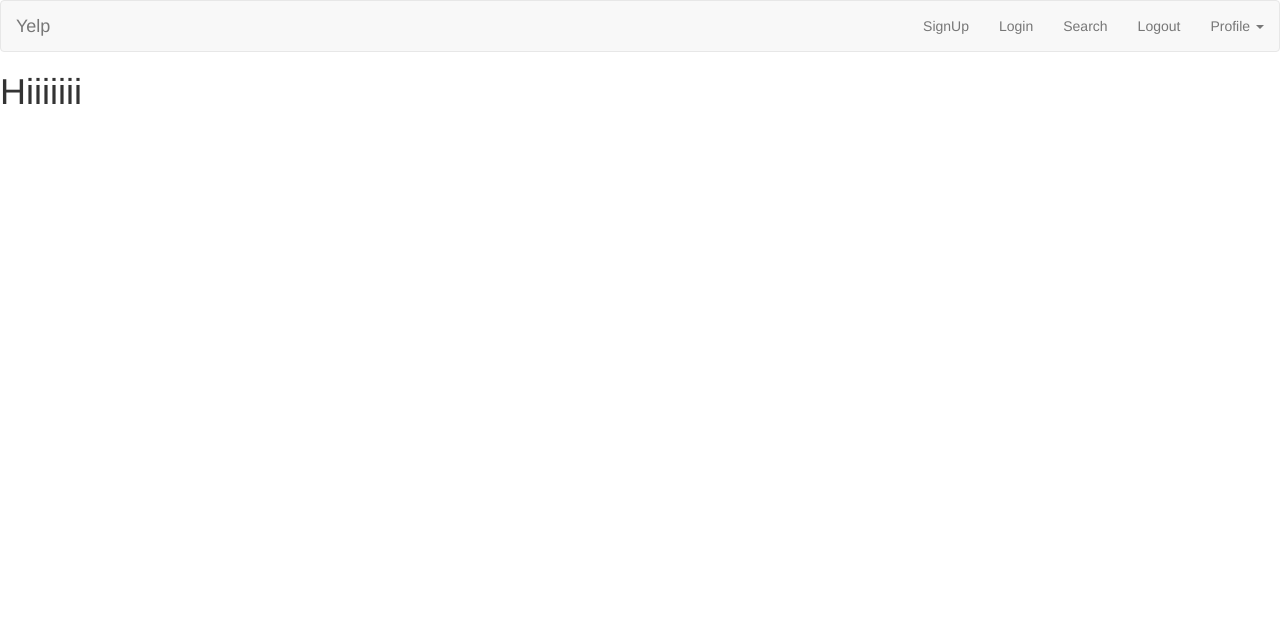
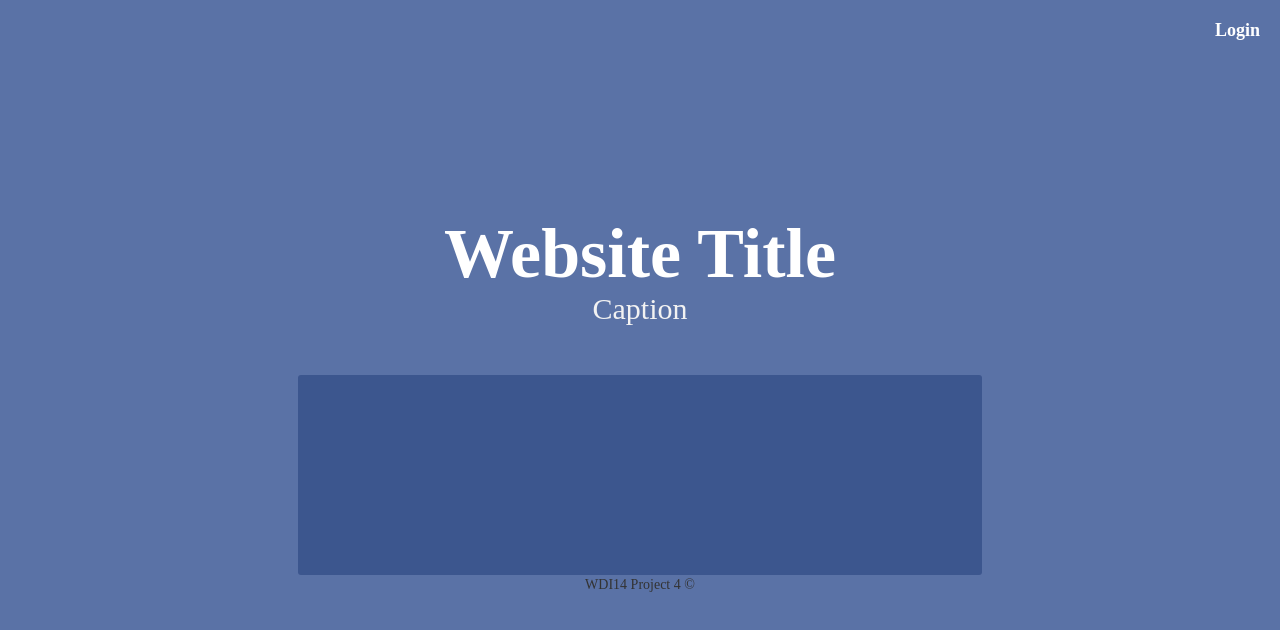
Before and after one commit to marcusps11/flicks, a website: page public/index.html in a window 1280 px wide. Drawn offline with Linux system fonts and the light colour scheme.

Commit message:
added some styling

```diff
--- a/public/index.html
+++ b/public/index.html
@@ -24,6 +24,7 @@
   <script src="js/services/onfinish.js"></script>
 
   <link rel="stylesheet" type="text/css" href="./bower_components/bootstrap/dist/css/bootstrap.min.css">
+  <link rel="stylesheet" href="./public/css/style.css">
 </head>
 <body>
   <div ng-include="'../public/templates/shared/header.html'" ></div>
--- /dev/null
+++ b/public/public/css/style.css
@@ -0,0 +1,79 @@
+* {
+  margin: 0 auto;
+  padding: 0;
+  font-family: 'Avenir Next';
+  text-rendering: optimizeLegibility;
+   -webkit-font-smoothing: antialiased;
+   text-shadow: 1px 1px 1px rgba(0,0,0,0.004);
+}
+
+body {
+  background-color: #5A72A6;
+}
+
+.container {
+ text-align: center;
+ position: absolute;
+ left: 50%;
+ top: 50%;
+ transform: translate(-50%, -50%);
+}
+
+
+
+/*--- HEADER ----*/
+
+header {
+  width: 100%;
+  height: 60px;
+  background-color: #5A72A6;
+}
+
+ul {
+  margin: 0 auto;
+  padding: 0;
+}
+
+li {
+  display: inline-block;
+  line-height: 60px;
+}
+
+li.left {
+  float: left;
+}
+
+li.right {
+  float: right;
+}
+
+a {
+  text-decoration: none;
+  color: #FFF;
+  font-weight: 600;
+  margin: 20px;
+  font-size: 18px;
+}
+
+/*---- Homepage -----*/
+
+h1 {
+  font-size: 70px;
+  font-weight: 600;
+  color: #FFF;
+}
+
+h2 {
+  margin-top: -10px;
+  font-size: 30px;
+  font-weight: 400;
+  color: #F2F2F2;
+}
+
+.search {
+  margin-top: 50px;
+  width: 60%;
+  height: 200px;
+  background-color: #3C568E;
+  border-radius: 3px;
+}
--- a/public/public/templates/homepage/home.html
+++ b/public/public/templates/homepage/home.html
@@ -1 +1,9 @@
-<h1>Hiiiiiii</h1>
+<div class="container">
+  <h1>Website Title</h1>
+  <h2>Caption</h2>
+
+  <div class="search">
+
+  </div>
+  <p>WDI14 Project 4 &copy;</p>
+</div>
--- a/public/public/templates/shared/header.html
+++ b/public/public/templates/shared/header.html
@@ -1,7 +1,7 @@
-<nav class="navbar navbar-default">
-  <div class="container-fluid">
+<!-- <nav class="navbar navbar-default">
+  <div class="container-fluid"> -->
     <!-- Brand and toggle get grouped for better mobile display -->
-    <div class="navbar-header">
+<!--     <div class="navbar-header">
       <a class="navbar-brand" href="#">Yelp</a>
     </div>
       </form>
@@ -12,10 +12,10 @@
         <li ng-show="users.isLoggedIn()"><a href="#/yelp">Home</a></li>
         <li ng-hide="users.isLoggedIn()">
         <a ng-click="users.logout()" href="#">Logout</a>
-        </li>
+        </li> -->
 
 
-        <li class="dropdown">
+<!--         <li class="dropdown">
           <a href="#" class="dropdown-toggle" data-toggle="dropdown" role="button" aria-haspopup="true" aria-expanded="false">Profile <span class="caret"></span></a>
           <ul class="dropdown-menu">
             <li><a href="#">View Locations</a></li>
@@ -24,4 +24,14 @@
         </li>
       </ul>
     </div>
-</nav>
+</nav> -->
+
+
+<header>
+  <nav>
+    <ul>
+      <li class="left"><img src=""></li>
+      <li class="right"><a href="#">Login</a></li>
+    </ul>
+  </nav>
+</header>
```
